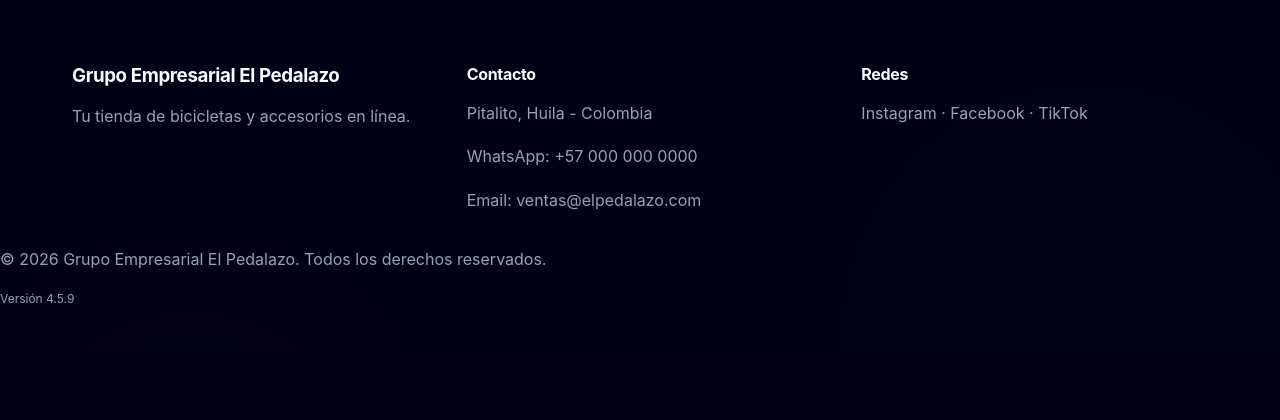
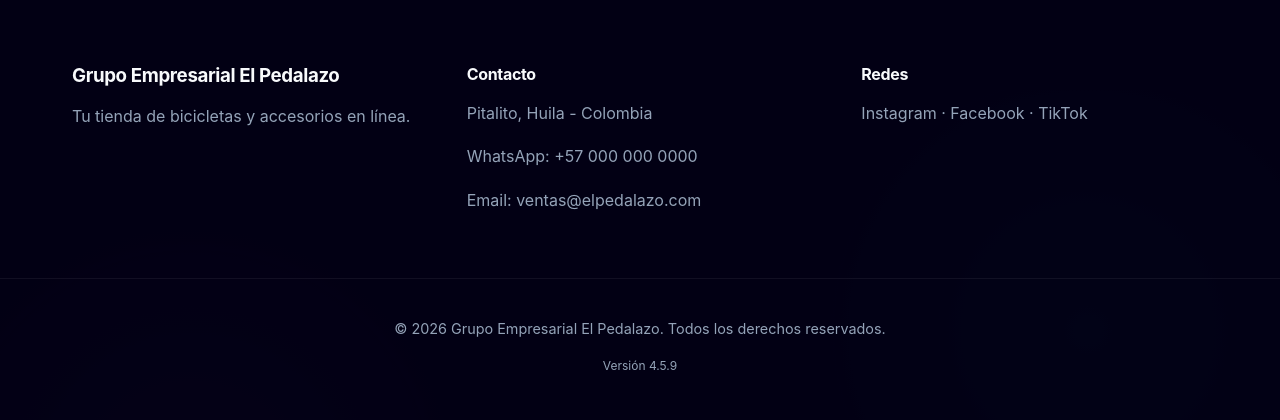
Before and after one commit to darkounus90/TIENDA-SCOTT, a PHP site: page / in a window 1280 px wide. Shown: the part 2310-2730 px from the top of the page. Before the commit the page ends 2613 px from the top, so only its background shows below. Run offline with PHP 8.4, Linux system fonts and the light colour scheme; data that the repository does not hold is empty.

Commit message:
style: Center footer copyright and fix CSS background-clip warnings

```diff
--- a/style.css
+++ b/style.css
@@ -89,6 +89,7 @@ h1 {
   font-size: 3.5rem;
   line-height: 1.1;
   background: linear-gradient(135deg, #fff 0%, #cbd5e1 100%);
+  background-clip: text;
   -webkit-background-clip: text;
   -webkit-text-fill-color: transparent;
   text-shadow: 0 0 40px rgba(255, 255, 255, 0.1);
@@ -167,8 +168,10 @@ img {
   font-weight: 800;
   font-size: 1.2rem;
   text-transform: uppercase;
+  text-transform: uppercase;
   letter-spacing: 0.1em;
   background: linear-gradient(to right, var(--accent), var(--primary));
+  background-clip: text;
   -webkit-background-clip: text;
   -webkit-text-fill-color: transparent;
 }
@@ -587,6 +590,15 @@ textarea:focus {
   display: grid;
   grid-template-columns: repeat(auto-fit, minmax(200px, 1fr));
   gap: 3rem;
+}
+
+.footer__bottom {
+  text-align: center;
+  margin-top: 3rem;
+  padding-top: 1.5rem;
+  border-top: 1px solid var(--glass-border);
+  font-size: 0.9rem;
+  color: var(--text-muted);
 }
 
 /* Responsive Design - Mobile Optimized */
```
